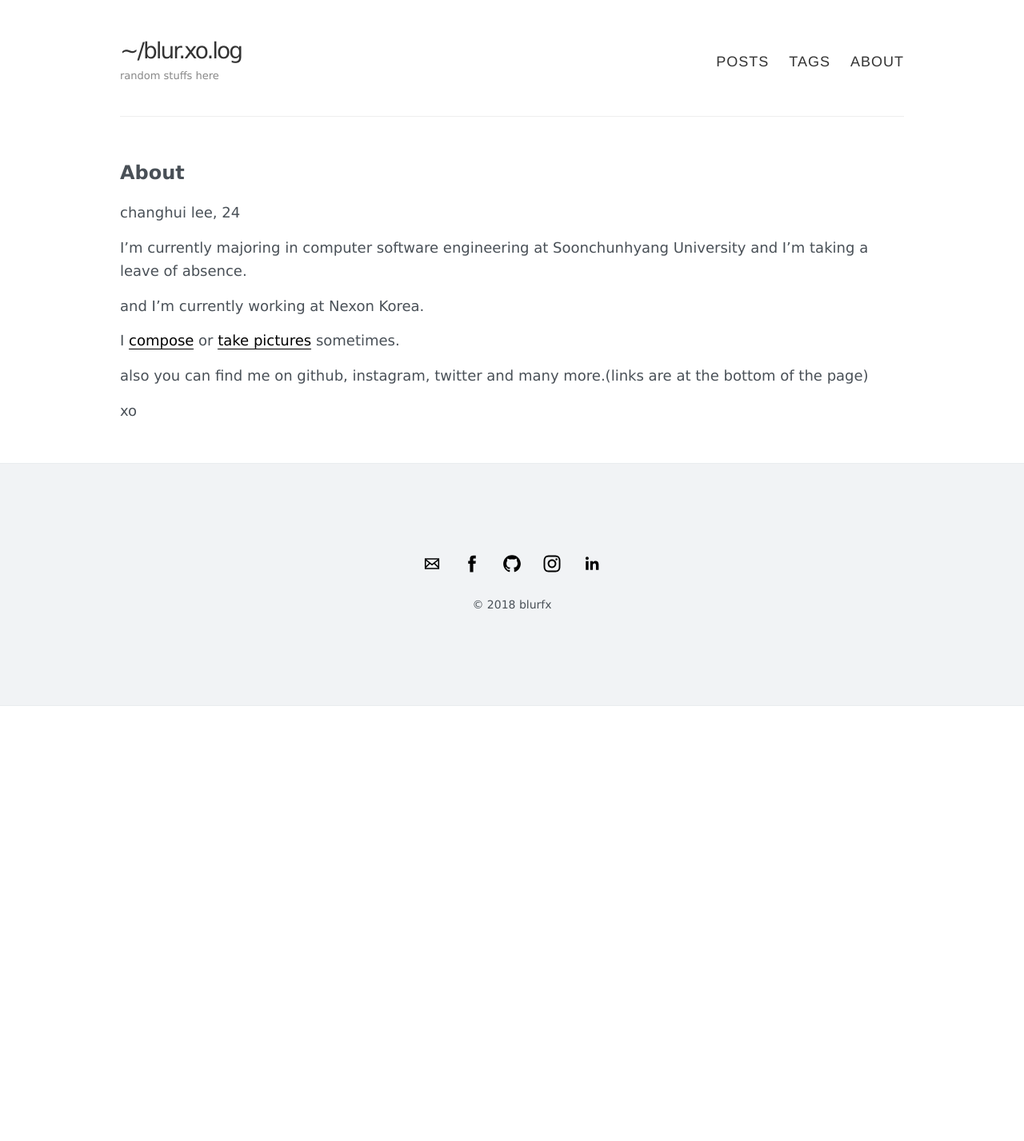
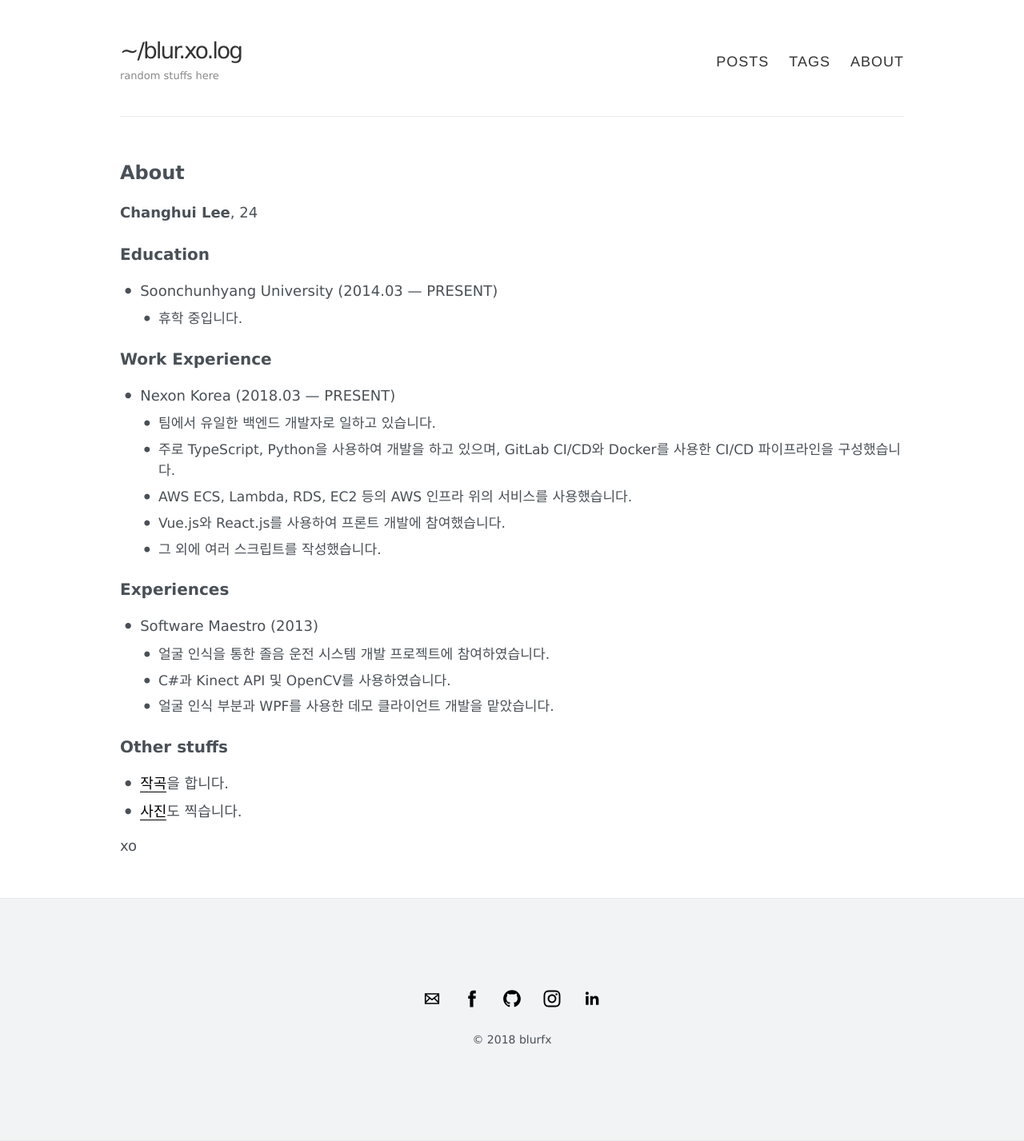
Before and after one commit to blurfx/xo.dev, a Jekyll site: the page built from about.md, in a window 1280 px wide. Shown: the whole page at 80% size. Built offline with Jekyll 4.4.1, drawn with Linux system fonts in a browser that asks for light colours; before the commit the page ends 900 px from its top, so only the background shows below that.

Commit message:
:pencil2: about 페이지 수정

```diff
--- a/about.md
+++ b/about.md
@@ -4,14 +4,30 @@ title: About
 permalink: /about/
 ---
 
-changhui lee, 24
+**Changhui Lee**, 24
 
-I'm currently majoring in computer software engineering at Soonchunhyang University and I'm taking a leave of absence.
 
-and I'm currently working at Nexon Korea.
+## Education
+- Soonchunhyang University (2014.03 — PRESENT)
+  + 휴학 중입니다.
 
-I [compose](https://soundcloud.com/blrfx) or [take pictures](https://instagram.com/blureffect) sometimes.
+## Work Experience
+- Nexon Korea (2018.03 — PRESENT)
+  + 팀에서 유일한 백엔드 개발자로 일하고 있습니다.
+  + 주로 TypeScript, Python을 사용하여 개발을 하고 있으며, GitLab CI/CD와 Docker를 사용한 CI/CD 파이프라인을 구성했습니다.
+  + AWS ECS, Lambda, RDS, EC2 등의 AWS 인프라 위의 서비스를 사용했습니다.
+  + Vue.js와 React.js를 사용하여 프론트 개발에 참여했습니다.
+  + 그 외에 여러 스크립트를 작성했습니다.
 
-also you can find me on github, instagram, twitter and many more.(links are at the bottom of the page)
+
+## Experiences
+- Software Maestro (2013)
+  + 얼굴 인식을 통한 졸음 운전 시스템 개발 프로젝트에 참여하였습니다.
+  + C#과 Kinect API 및 OpenCV를 사용하였습니다.
+  + 얼굴 인식 부분과 WPF를 사용한 데모 클라이언트 개발을 맡았습니다.
+
+## Other stuffs
+- [작곡](https://soundcloud.com/blrfx)을 합니다.
+- [사진](https://instagram.com/blureffect)도 찍습니다.
 
 xo
```
